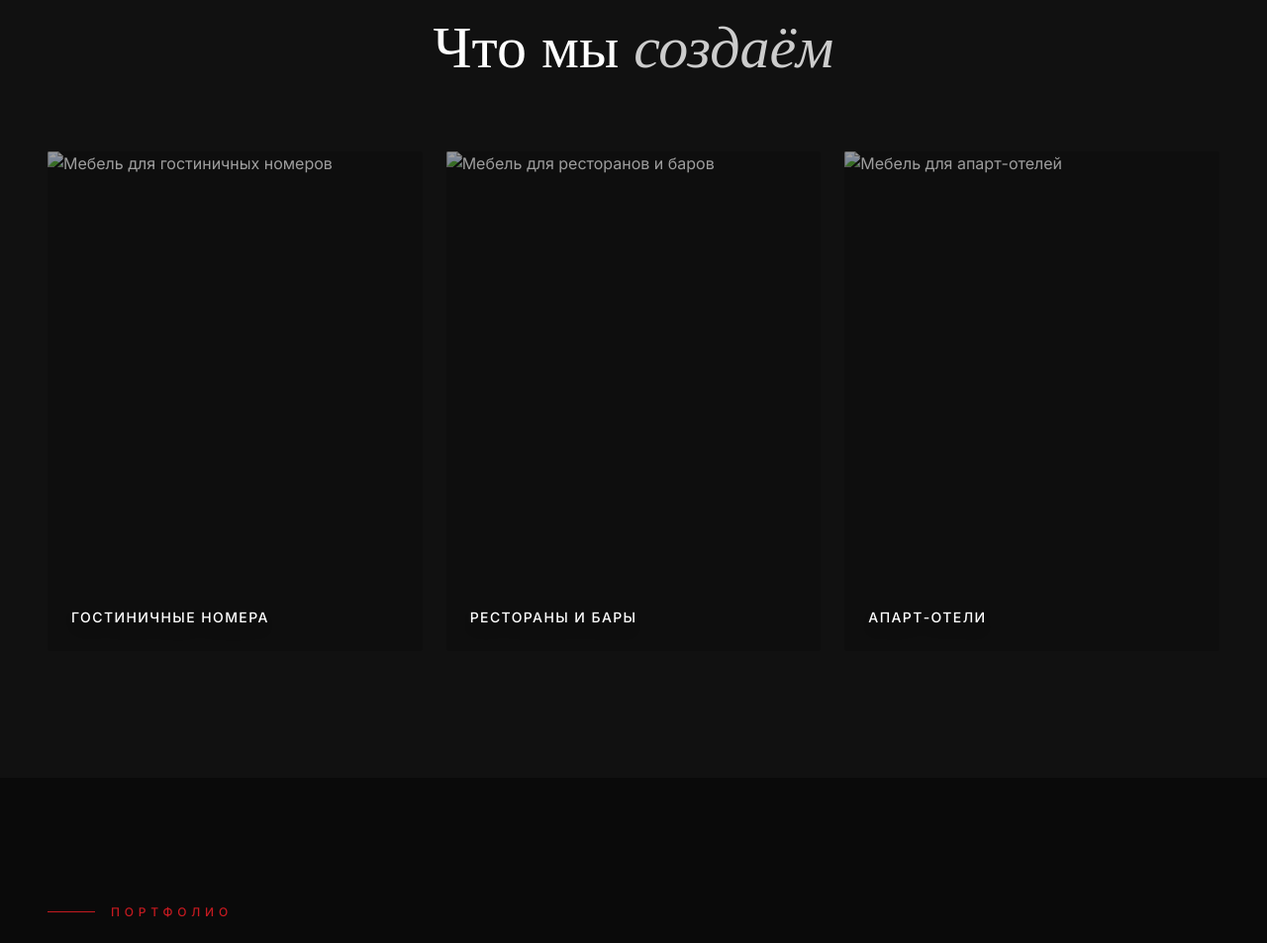
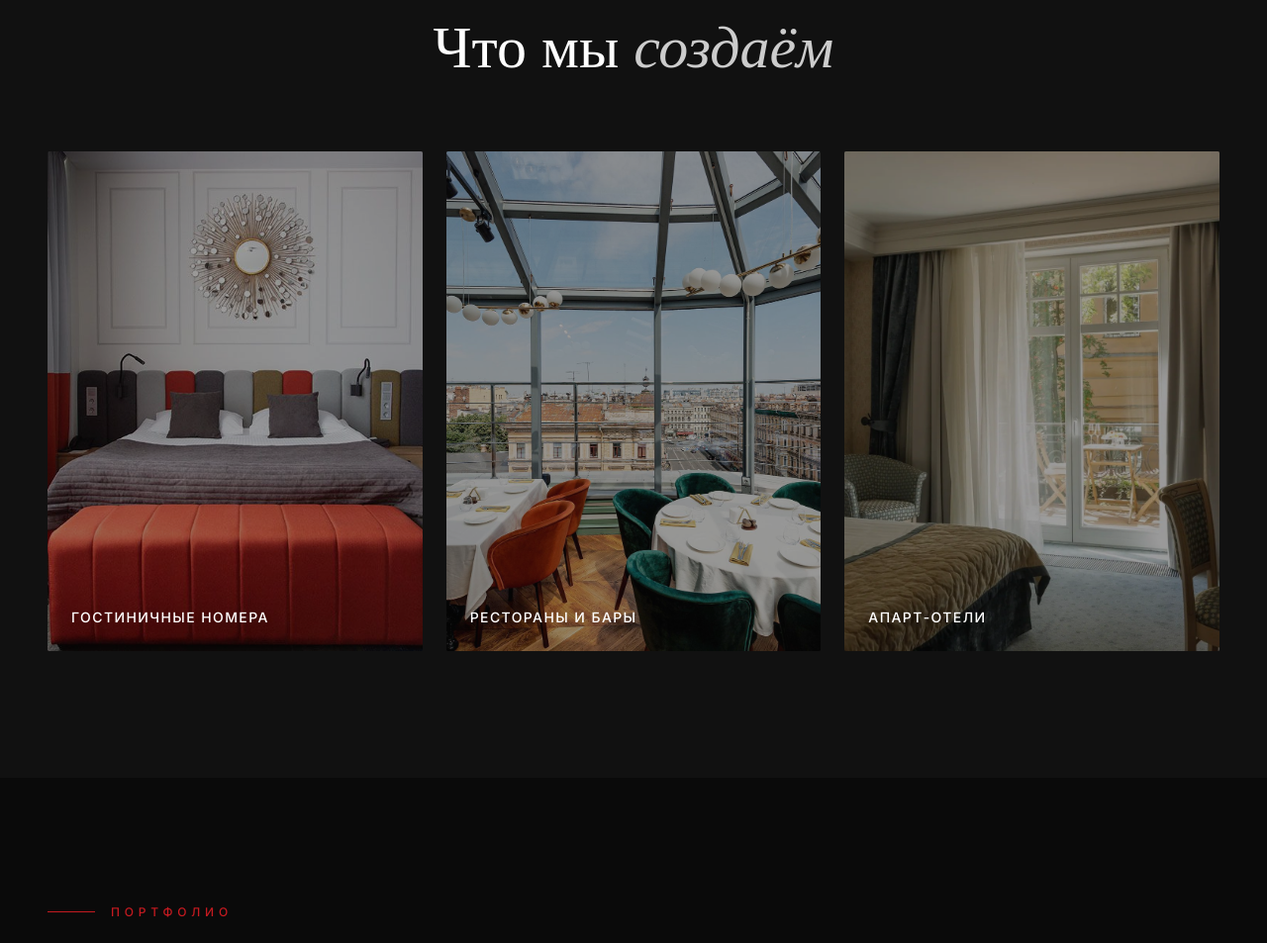
Before and after one commit to casghub/wilart_web, a plain HTML site: page index.html in a window 1280 px wide. Shown: the part 1936-2889 px from the top of the page at 99% size. Drawn offline with nearby package versions, Linux system fonts and the light colour scheme; a web font is replaced by a local one.

Commit message:
Update index.html

```diff
--- a/index.html
+++ b/index.html
@@ -633,9 +633,8 @@ window.addEventListener('load', () => {
             <!-- Service 1: Гостиницы -->
             <div class="reveal reveal-delay-1 premium-card group cursor-pointer">
                 <div class="relative aspect-[3/4] overflow-hidden rounded-sm">
-                    <!-- РЕАЛЬНОЕ ИЗОБРАЖЕНИЕ -->
                     <img
-                        src="assets/services/hotel-rooms.jpg"
+                        src="assets/hotel-rooms.jpg"
                         alt="Мебель для гостиничных номеров"
                         class="card-image absolute inset-0 w-full h-full object-cover"
                         loading="lazy"
@@ -664,7 +663,7 @@ window.addEventListener('load', () => {
             <div class="reveal reveal-delay-2 premium-card group cursor-pointer">
                 <div class="relative aspect-[3/4] overflow-hidden rounded-sm">
                     <img
-                        src="assets/services/restaurants.jpg"
+                        src="assets/restaurants.jpg"
                         alt="Мебель для ресторанов и баров"
                         class="card-image absolute inset-0 w-full h-full object-cover"
                         loading="lazy"
@@ -690,7 +689,7 @@ window.addEventListener('load', () => {
             <div class="reveal reveal-delay-3 premium-card group cursor-pointer">
                 <div class="relative aspect-[3/4] overflow-hidden rounded-sm">
                     <img
-                        src="assets/services/apart-hotels.jpg"
+                        src="assets/apart-hotels.jpg"
                         alt="Мебель для апарт-отелей"
                         class="card-image absolute inset-0 w-full h-full object-cover"
                         loading="lazy"
```
